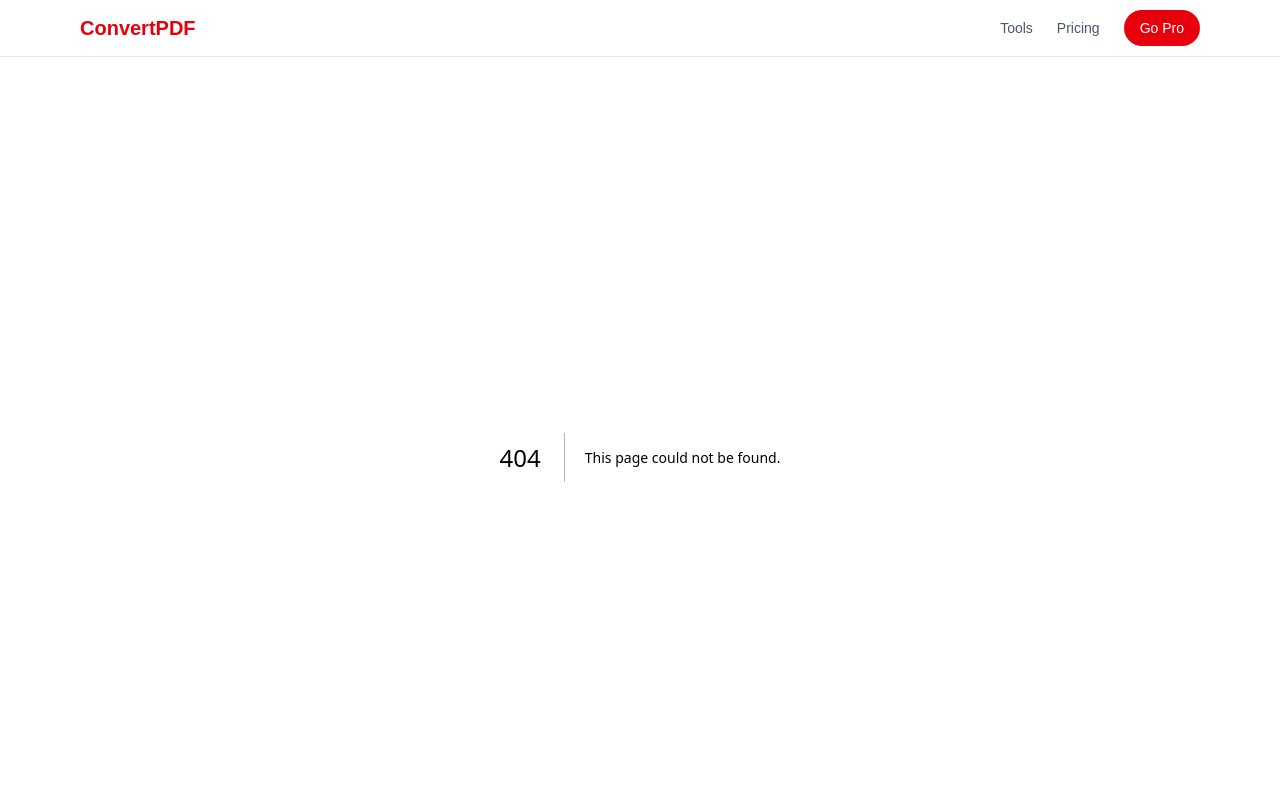
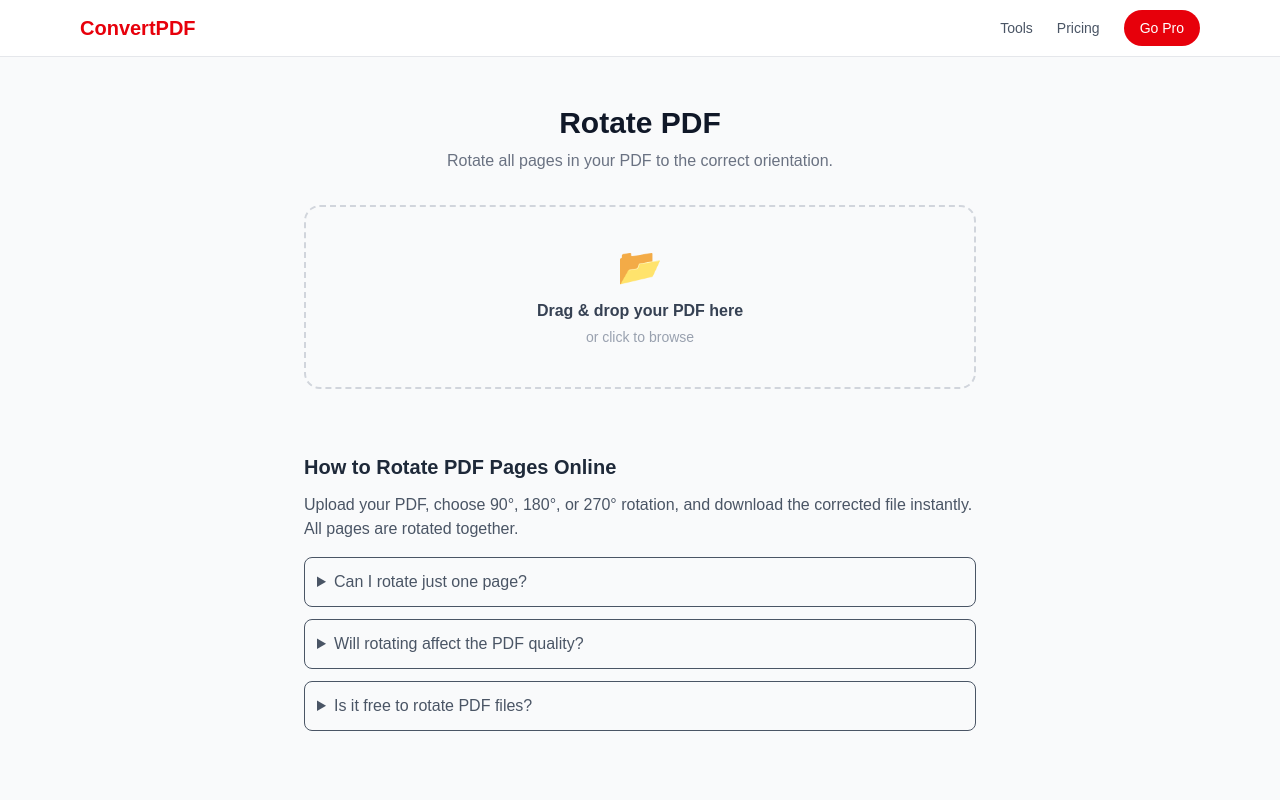
Before and after one commit to kshsn/convertpdf, a Next.js app: page /rotate-pdf in a window 1280 px wide. Before the commit this address had no page. Shown: the top 800 px of the page. Built offline with nearby package versions, Linux system fonts and the light colour scheme.

Commit message:
feat: add rotate PDF tool page

```diff
--- /dev/null
+++ b/app/(tools)/rotate-pdf/page.tsx
@@ -0,0 +1,189 @@
+"use client";
+
+import { useState } from "react";
+import { useDropzone } from "react-dropzone";
+
+export default function RotatePDFPage() {
+  const [file, setFile] = useState<File | null>(null);
+  const [angle, setAngle] = useState("90");
+  const [status, setStatus] = useState<
+    "idle" | "processing" | "done" | "error"
+  >("idle");
+  const [downloadUrl, setDownloadUrl] = useState<string | null>(null);
+  const [error, setError] = useState<string | null>(null);
+
+  const { getRootProps, getInputProps, isDragActive } = useDropzone({
+    accept: { "application/pdf": [".pdf"] },
+    multiple: false,
+    onDrop: (accepted) => {
+      if (accepted[0]) setFile(accepted[0]);
+    },
+  });
+
+  async function handleRotate() {
+    if (!file) return;
+    setStatus("processing");
+    setError(null);
+    try {
+      const form = new FormData();
+      form.append("file", file);
+      form.append("angle", angle);
+      const res = await fetch("/api/process/rotate", {
+        method: "POST",
+        body: form,
+      });
+      if (!res.ok) throw new Error((await res.json()).error);
+      setDownloadUrl(URL.createObjectURL(await res.blob()));
+      setStatus("done");
+    } catch (e) {
+      setError(e instanceof Error ? e.message : "Something went wrong");
+      setStatus("error");
+    }
+  }
+
+  function reset() {
+    setFile(null);
+    setStatus("idle");
+    setDownloadUrl(null);
+    setError(null);
+  }
+
+  return (
+    <main className="min-h-screen bg-gray-50 py-12 px-4">
+      <div className="max-w-2xl mx-auto">
+        <h1 className="text-3xl font-bold text-gray-900 mb-2 text-center">
+          Rotate PDF
+        </h1>
+        <p className="text-gray-500 text-center mb-8">
+          Rotate all pages in your PDF to the correct orientation.
+        </p>
+
+        {status === "idle" && (
+          <>
+            <div
+              {...getRootProps()}
+              className={`border-2 border-dashed rounded-2xl p-10 text-center cursor-pointer transition-colors ${isDragActive ? "border-red-500 bg-red-50" : "border-gray-300 hover:border-red-400 hover:bg-gray-50"}`}
+            >
+              <input {...getInputProps()} />
+              <p className="text-4xl mb-3">📂</p>
+              <p className="font-semibold text-gray-700">
+                {isDragActive ? "Drop PDF here" : "Drag & drop your PDF here"}
+              </p>
+              <p className="text-sm text-gray-400 mt-1">or click to browse</p>
+            </div>
+            {file && (
+              <div className="mt-6 space-y-4">
+                <p className="text-sm text-gray-600">
+                  Selected: <span className="font-medium">{file.name}</span>
+                </p>
+                <div>
+                  <label className="block text-sm font-medium text-gray-700 mb-2">
+                    Rotation angle
+                  </label>
+                  <div className="flex gap-3">
+                    {["90", "180", "270"].map((a) => (
+                      <button
+                        key={a}
+                        onClick={() => setAngle(a)}
+                        className={`flex-1 py-2 rounded-xl border text-sm font-medium transition-colors ${angle === a ? "border-red-500 bg-red-50 text-red-600" : "border-gray-300 hover:border-red-400"}`}
+                      >
+                        {a}° {a === "90" ? "↻" : a === "180" ? "↕" : "↺"}
+                      </button>
+                    ))}
+                  </div>
+                </div>
+                <div className="text-center">
+                  <button
+                    onClick={handleRotate}
+                    className="bg-red-600 hover:bg-red-700 text-white font-bold py-3 px-10 rounded-full transition-colors"
+                  >
+                    Rotate PDF
+                  </button>
+                </div>
+              </div>
+            )}
+          </>
+        )}
+
+        {status === "processing" && (
+          <div className="text-center py-16">
+            <div className="inline-block w-12 h-12 border-4 border-red-600 border-t-transparent rounded-full animate-spin mb-4" />
+            <p className="text-gray-600 font-medium">Rotating your PDF...</p>
+            <div className="mt-8 bg-gray-200 rounded-lg h-24 flex items-center justify-center text-gray-400 text-sm">
+              Advertisement
+            </div>
+          </div>
+        )}
+
+        {status === "done" && downloadUrl && (
+          <div className="text-center py-12">
+            <div className="text-6xl mb-4">✅</div>
+            <h2 className="text-xl font-bold text-gray-800 mb-6">
+              Your PDF is ready!
+            </h2>
+            <a
+              href={downloadUrl}
+              download="rotated.pdf"
+              className="bg-red-600 hover:bg-red-700 text-white font-bold py-3 px-10 rounded-full transition-colors inline-block"
+            >
+              Download rotated.pdf
+            </a>
+            <div className="mt-8 bg-gray-200 rounded-lg h-24 flex items-center justify-center text-gray-400 text-sm">
+              Advertisement
+            </div>
+            <button
+              onClick={reset}
+              className="mt-6 text-sm text-red-600 hover:underline block mx-auto"
+            >
+              Rotate another file
+            </button>
+          </div>
+        )}
+
+        {status === "error" && (
+          <div className="text-center py-12">
+            <div className="text-6xl mb-4">❌</div>
+            <p className="text-red-600 font-medium mb-4">{error}</p>
+            <button
+              onClick={reset}
+              className="text-sm text-red-600 hover:underline"
+            >
+              Try again
+            </button>
+          </div>
+        )}
+
+        <section className="mt-16 text-gray-600">
+          <h2 className="text-xl font-bold text-gray-800 mb-3">
+            How to Rotate PDF Pages Online
+          </h2>
+          <p>
+            Upload your PDF, choose 90°, 180°, or 270° rotation, and download
+            the corrected file instantly. All pages are rotated together.
+          </p>
+          <div className="mt-4 space-y-3">
+            {[
+              {
+                q: "Can I rotate just one page?",
+                a: "Currently all pages are rotated together. Per-page rotation is available on the Pro plan.",
+              },
+              {
+                q: "Will rotating affect the PDF quality?",
+                a: "No. Rotation is a metadata change — the content quality is not affected.",
+              },
+              {
+                q: "Is it free to rotate PDF files?",
+                a: "Yes, completely free with no limits.",
+              },
+            ].map(({ q, a }) => (
+              <details key={q} className="border rounded-lg p-3">
+                <summary className="font-medium cursor-pointer">{q}</summary>
+                <p className="mt-2 text-sm">{a}</p>
+              </details>
+            ))}
+          </div>
+        </section>
+      </div>
+    </main>
+  );
+}
```
